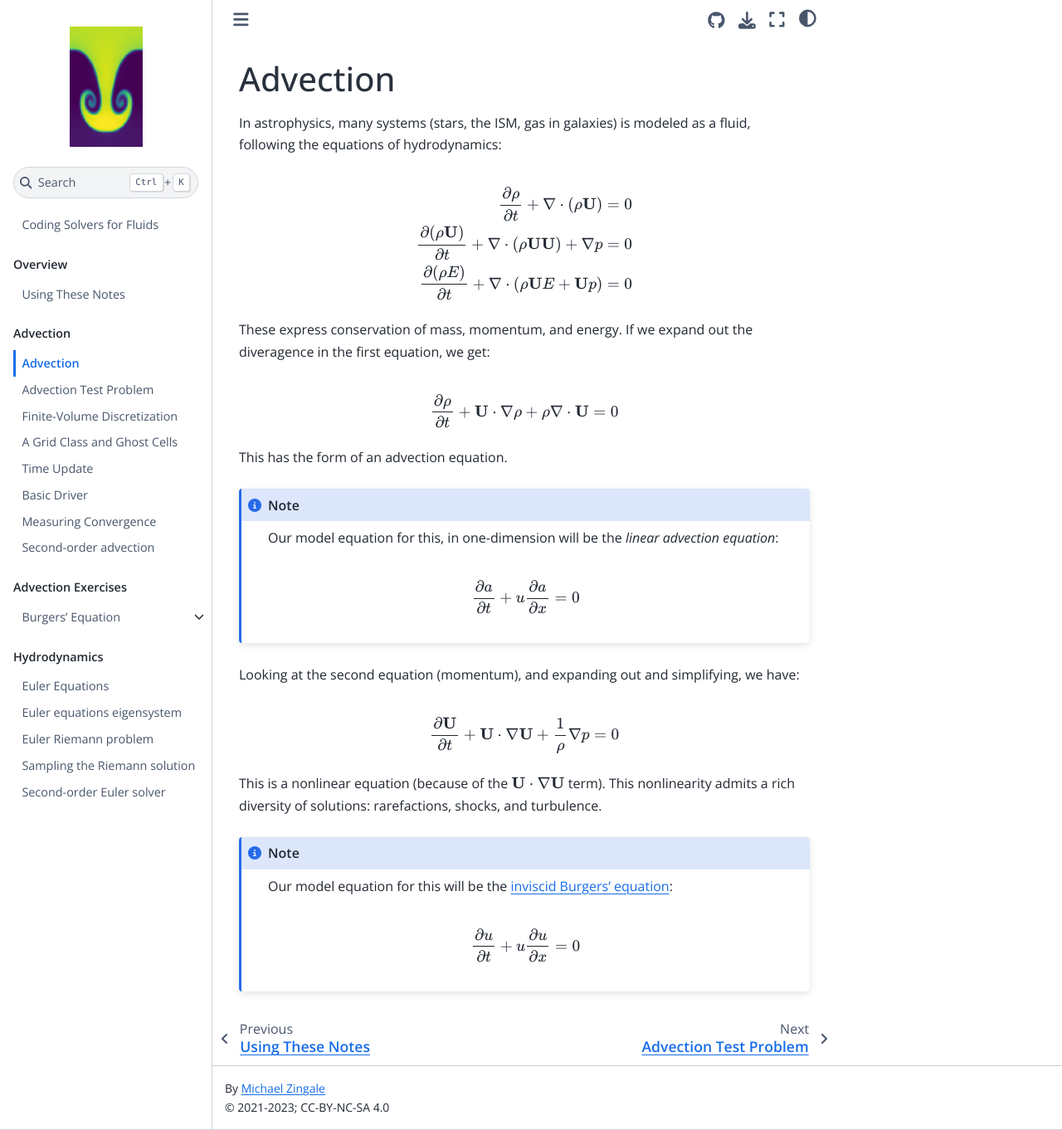
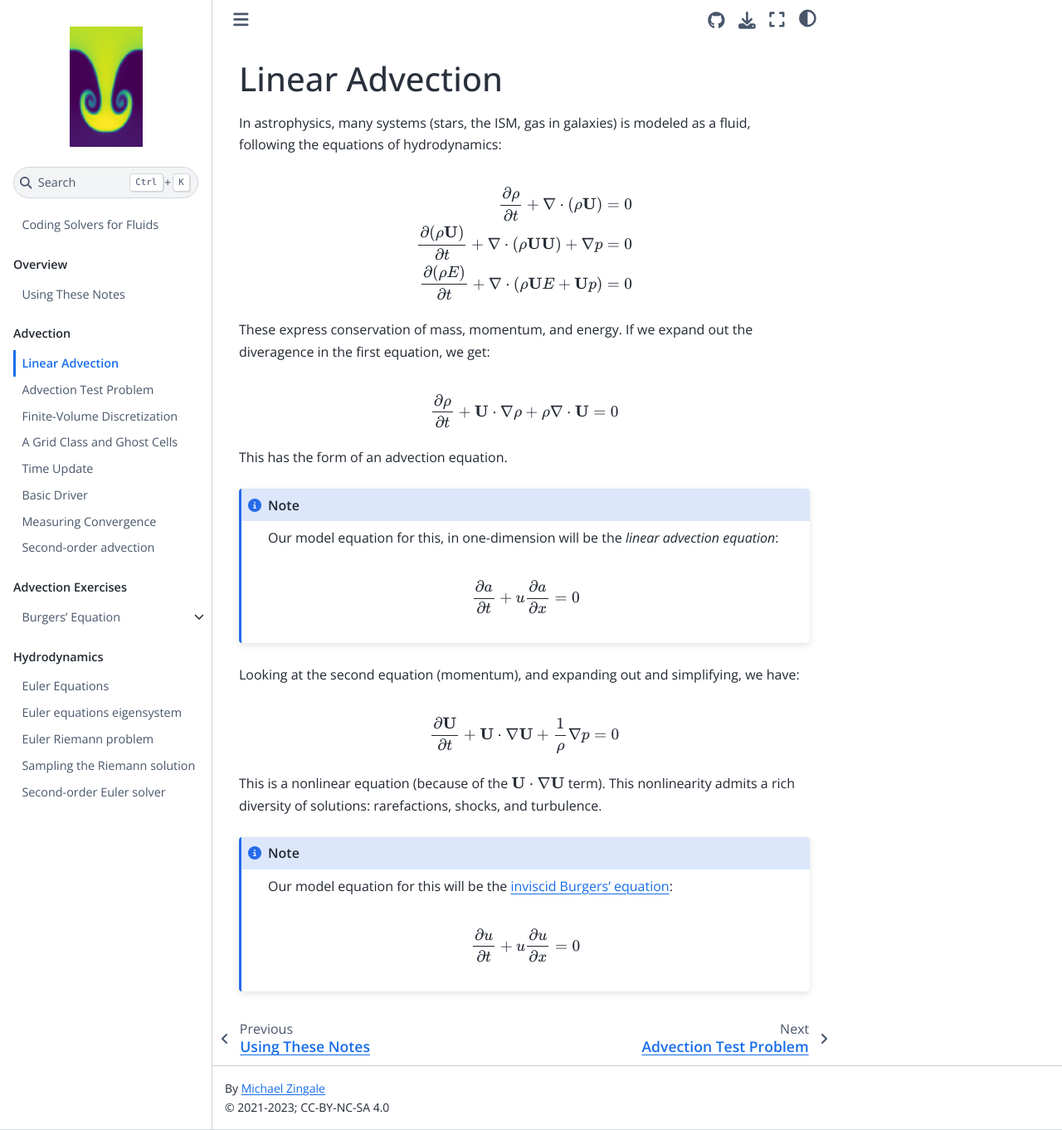
Before and after one commit to zingale/cca-summer-school, a Jupyter Book: the page built from content/advection/advection-intro.md, in a window 1280 px wide and 1362 px high. Shown: the whole window at 83% size. Built offline with Jupyter Book 1.0.4 settings and Sphinx 7.4.7 and the Sphinx Book theme 1.1.4, drawn with Linux system fonts in a browser that asks for light colours.

Commit message:
update title

```diff
--- a/content/advection/advection-intro.md
+++ b/content/advection/advection-intro.md
@@ -1,4 +1,4 @@
-# Advection
+# Linear Advection
 
 In astrophysics, many systems (stars, the ISM, gas in galaxies) is modeled as
 a fluid, following the equations of hydrodynamics:
```
